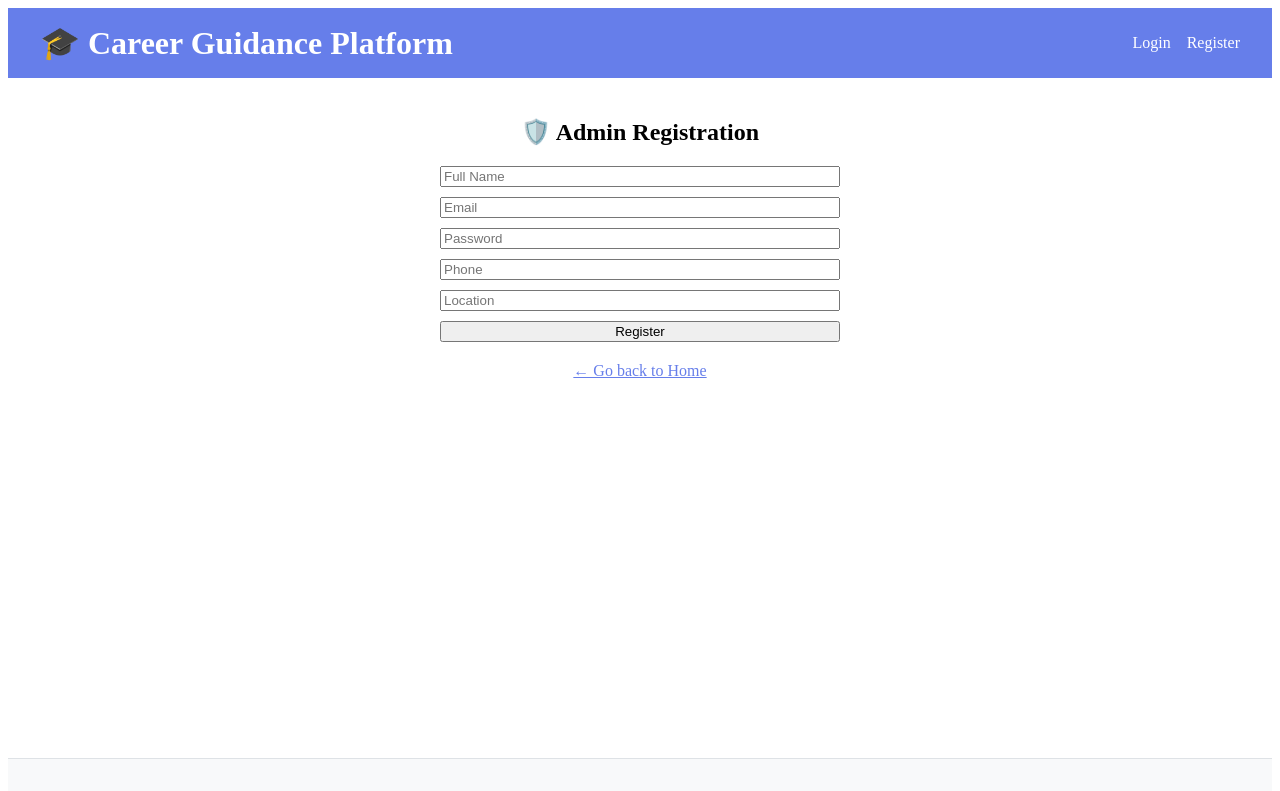
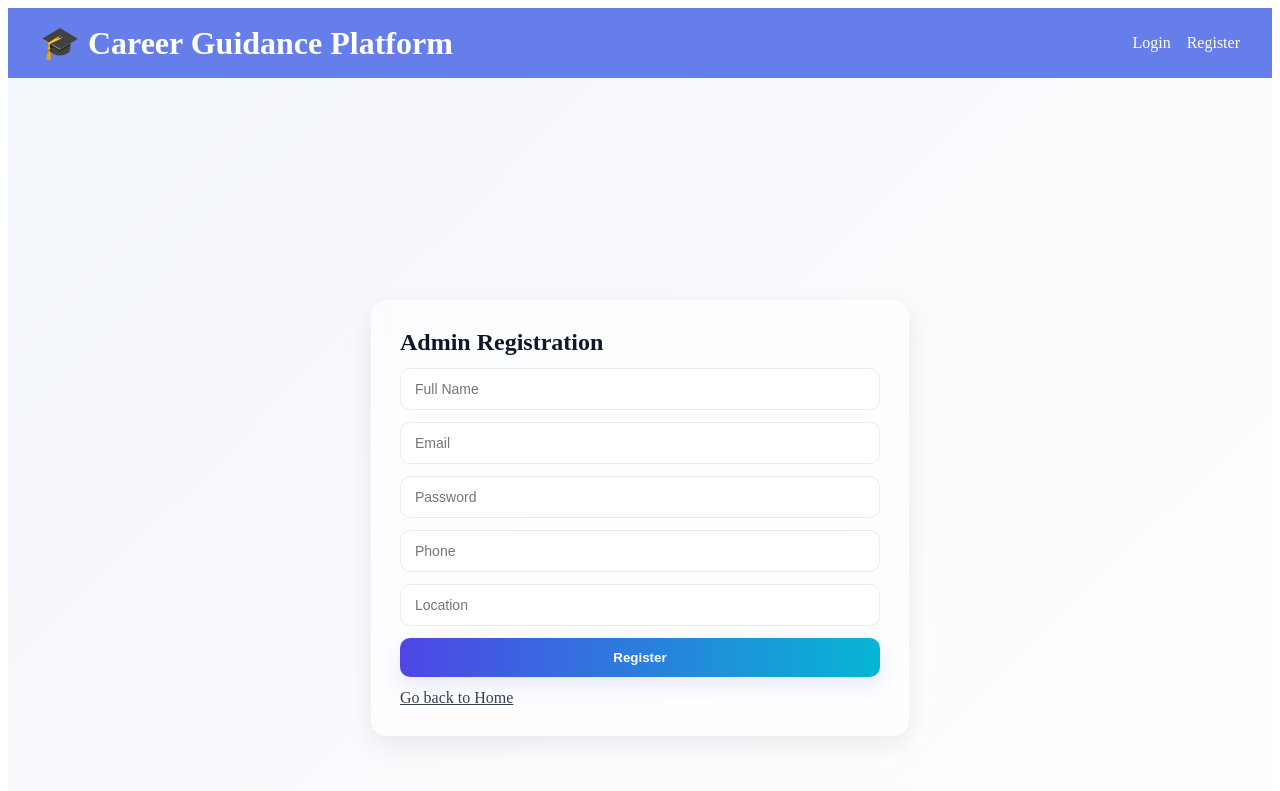
Before and after one commit to Boiketlo2/career-guidance-platform, a React (Create React App) app in the folder frontend/: page /register/admin in a window 1280 px wide. Shown: the top 791 px of the page. Built offline with nearby package versions, Linux system fonts and the light colour scheme.

Commit message:
style(auth): glassmorphism for login/register; update components.css

```diff
--- a/frontend/src/pages/auth/Login.js
+++ b/frontend/src/pages/auth/Login.js
@@ -17,17 +17,18 @@ const Login = () => {
 
     try {
       const res = await authAPI.login(form);
-      const user = res.user;
 
-      alert(`✅ Welcome back, ${user.name || user.institutionName || user.companyName}!`);
+      // Expect backend to return { success, user }
+      const user = res?.user;
+      const uid = user?.uid || user?._id || user?.id;
 
-  // Redirect based on role -> send users to their "home" pages
-  if (user.role === "student") navigate(`/student/${user.uid}/home`);
-  else if (user.role === "company") navigate(`/company/${user.uid}/home`);
-  else if (user.role === "institution") navigate(`/institute/${user.uid}/home`);
-  else if (user.role === "admin") navigate(`/admin/home/${user.uid}`);
-      else navigate(`/`);
-
+      if (user) {
+        if (user.role === "student") navigate(`/student/${uid}/home`);
+        else if (user.role === "company") navigate(`/company/${uid}/home`);
+        else if (user.role === "institution") navigate(`/institute/${uid}/home`);
+        else if (user.role === "admin") navigate(`/admin/home/${uid}`);
+        else navigate("/");
+      }
     } catch (err) {
       console.error(err);
       setError(err.response?.data?.error || err.message || "Invalid login credentials");
@@ -37,17 +38,17 @@ const Login = () => {
   };
 
   return (
-    <div className="container" style={{ maxWidth: 400, margin: "50px auto", textAlign: "center" }}>
-      <h2>🔐 Login</h2>
-      <form onSubmit={handleSubmit} style={{ display: "flex", flexDirection: "column", gap: "10px" }}>
-        <input type="email" name="email" placeholder="Email" value={form.email} onChange={handleChange} required />
-        <input type="password" name="password" placeholder="Password" value={form.password} onChange={handleChange} required />
-        <button type="submit" disabled={loading}>{loading ? "Logging in..." : "Login"}</button>
-      </form>
-      {error && <p style={{ color: "red" }}>{error}</p>}
-      <Link to="/" style={{ display: "inline-block", marginTop: "20px", color: "#667eea", textDecoration: "underline" }}>
-        ← Go back to Home
-      </Link>
+    <div className="auth-page">
+      <div className="glass-card" role="region" aria-label="Login form">
+        <h2>Login</h2>
+        <form onSubmit={handleSubmit} style={{ display: "flex", flexDirection: "column", gap: "12px" }}>
+          <input className="glass-input" type="email" name="email" placeholder="Email" value={form.email} onChange={handleChange} required />
+          <input className="glass-input" type="password" name="password" placeholder="Password" value={form.password} onChange={handleChange} required />
+          <button className="glass-button" type="submit" disabled={loading}>{loading ? "Logging in..." : "Login"}</button>
+        </form>
+        {error && <p style={{ color: "#b91c1c", marginTop: 10 }}>{error}</p>}
+        <Link to="/" className="auth-link">Go back to Home</Link>
+      </div>
     </div>
   );
 };
--- a/frontend/src/pages/auth/Register.js
+++ b/frontend/src/pages/auth/Register.js
@@ -58,51 +58,46 @@ const Register = () => {
   };
 
   return (
-    <div className="container" style={{ maxWidth: 400, margin: "40px auto", textAlign: "center" }}>
-      <h2>
-        {form.role === "student" ? "🎓" : form.role === "company" ? "🏢" : form.role === "institution" ? "🏛️" : "🛡️"}{" "}
-        {form.role.charAt(0).toUpperCase() + form.role.slice(1)} Registration
-      </h2>
+    <div className="auth-page">
+      <div className="glass-card" role="region" aria-label="Registration form">
+        <h2>{form.role.charAt(0).toUpperCase() + form.role.slice(1)} Registration</h2>
 
-      <form onSubmit={handleSubmit} style={{ display: "flex", flexDirection: "column", gap: "10px" }}>
+        <form onSubmit={handleSubmit} style={{ display: "flex", flexDirection: "column", gap: "12px" }}>
           {/* Common fields */}
-        <input type="text" name="name" placeholder="Full Name" value={form.name} onChange={handleChange} required />
-        <input type="email" name="email" placeholder="Email" value={form.email} onChange={handleChange} required />
-        <input type="password" name="password" placeholder="Password" value={form.password} onChange={handleChange} required />
+          <input className="glass-input" type="text" name="name" placeholder="Full Name" value={form.name} onChange={handleChange} required />
+          <input className="glass-input" type="email" name="email" placeholder="Email" value={form.email} onChange={handleChange} required />
+          <input className="glass-input" type="password" name="password" placeholder="Password" value={form.password} onChange={handleChange} required />
 
           {/* Shared optional fields */}
-        <input type="text" name="phone" placeholder="Phone" value={form.phone} onChange={handleChange} />
-        <input type="text" name="location" placeholder="Location" value={form.location} onChange={handleChange} />
+          <input className="glass-input" type="text" name="phone" placeholder="Phone" value={form.phone} onChange={handleChange} />
+          <input className="glass-input" type="text" name="location" placeholder="Location" value={form.location} onChange={handleChange} />
 
           {/* Institution-specific fields */}
           {form.role === "institution" && (
             <>
-            <input type="text" name="institutionName" placeholder="Institution Name" value={form.institutionName} onChange={handleChange} required />
-            <input type="text" name="established" placeholder="Year Established (e.g., 2005)" value={form.established} onChange={handleChange} />
-            <input type="text" name="faculties" placeholder="Faculties (comma-separated)" value={form.faculties} onChange={handleChange} />
-            <input type="url" name="website" placeholder="Website URL" value={form.website} onChange={handleChange} />
+              <input className="glass-input" type="text" name="institutionName" placeholder="Institution Name" value={form.institutionName} onChange={handleChange} required />
+              <input className="glass-input" type="text" name="established" placeholder="Year Established (e.g., 2005)" value={form.established} onChange={handleChange} />
+              <input className="glass-input" type="text" name="faculties" placeholder="Faculties (comma-separated)" value={form.faculties} onChange={handleChange} />
+              <input className="glass-input" type="url" name="website" placeholder="Website URL" value={form.website} onChange={handleChange} />
             </>
           )}
 
           {/* Company-specific fields */}
           {form.role === "company" && (
             <>
-            <input type="text" name="companyName" placeholder="Company Name" value={form.companyName} onChange={handleChange} required />
-            <input type="text" name="industry" placeholder="Industry (e.g., Tech, Health)" value={form.industry} onChange={handleChange} />
-            <input type="url" name="website" placeholder="Website URL" value={form.website} onChange={handleChange} />
+              <input className="glass-input" type="text" name="companyName" placeholder="Company Name" value={form.companyName} onChange={handleChange} required />
+              <input className="glass-input" type="text" name="industry" placeholder="Industry (e.g., Tech, Health)" value={form.industry} onChange={handleChange} />
+              <input className="glass-input" type="url" name="website" placeholder="Website URL" value={form.website} onChange={handleChange} />
             </>
           )}
 
-        {/* No extra fields needed for admin */}
-
-        <button type="submit" disabled={loading}>
+          <button className="glass-button" type="submit" disabled={loading}>
             {loading ? "Registering..." : "Register"}
           </button>
         </form>
 
-      <Link to="/" style={{ display: "inline-block", marginTop: "20px", color: "#667eea", textDecoration: "underline" }}>
-        ← Go back to Home
-      </Link>
+        <Link to="/" className="auth-link">Go back to Home</Link>
+      </div>
     </div>
   );
 };
--- a/frontend/src/styles/components.css
+++ b/frontend/src/styles/components.css
@@ -50,3 +50,71 @@
 @media (max-width: 640px){
 	.cg-card { min-height: 100px; }
 }
+
+/* Glassmorphism styles for auth forms */
+.auth-page{
+	min-height: 100vh;
+	display: flex;
+	align-items: center;
+	justify-content: center;
+	padding: 40px 16px;
+	background: linear-gradient(135deg, #f3f6fb 0%, #ffffff 100%);
+}
+
+.glass-card{
+	width: 100%;
+	max-width: 480px;
+	border-radius: 16px;
+	padding: 28px;
+	background: rgba(255,255,255,0.6);
+	box-shadow: 0 8px 24px rgba(16,24,40,0.08);
+	border: 1px solid rgba(255,255,255,0.6);
+	backdrop-filter: blur(8px) saturate(120%);
+}
+
+.glass-card h2{
+	margin: 0 0 12px 0;
+	font-size: 1.5rem;
+	color: #0f172a;
+}
+
+.glass-input{
+	width: 100%;
+	padding: 12px 14px;
+	border-radius: 10px;
+	border: 1px solid rgba(15,23,42,0.08);
+	background: rgba(255,255,255,0.85);
+	font-size: 14px;
+	color: #0f172a;
+	box-sizing: border-box;
+}
+
+.glass-input:focus{
+	outline: none;
+	box-shadow: 0 4px 12px rgba(99,102,241,0.12);
+	border-color: rgba(99,102,241,0.5);
+}
+
+.glass-button{
+	width: 100%;
+	padding: 12px 16px;
+	border-radius: 10px;
+	border: none;
+	background: linear-gradient(90deg, #4f46e5, #06b6d4);
+	color: white;
+	font-weight: 600;
+	cursor: pointer;
+	box-shadow: 0 8px 20px rgba(79,70,229,0.12);
+}
+
+.glass-button:disabled{
+	opacity: 0.6;
+	cursor: not-allowed;
+}
+
+.auth-link{
+	display: inline-block;
+	margin-top: 12px;
+	color: #334155;
+	text-decoration: underline;
+}
```
Also changed, not shown: 1 other file (tests, documents, lock files or other folders). Lines whose indentation alone changed are shown as unchanged.
